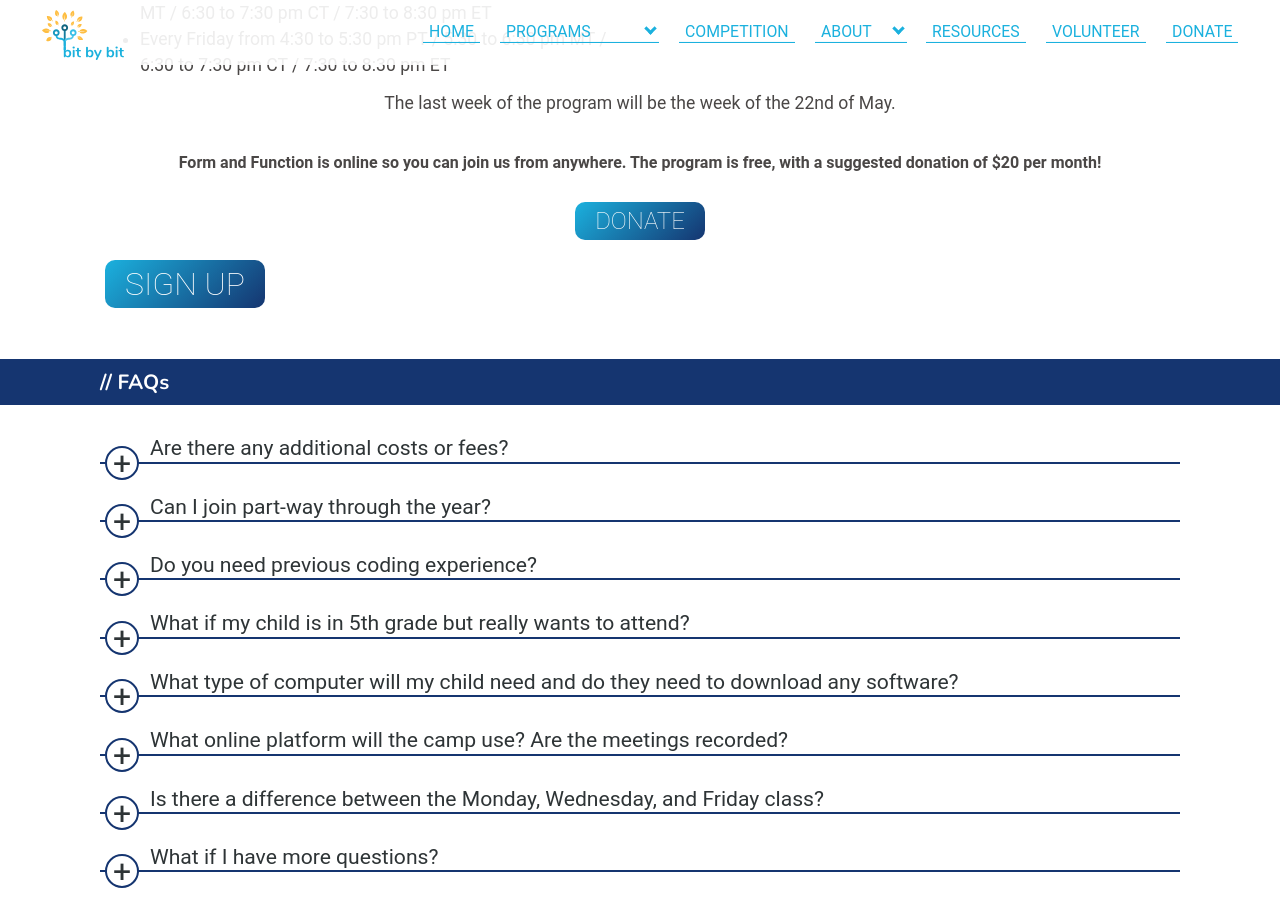
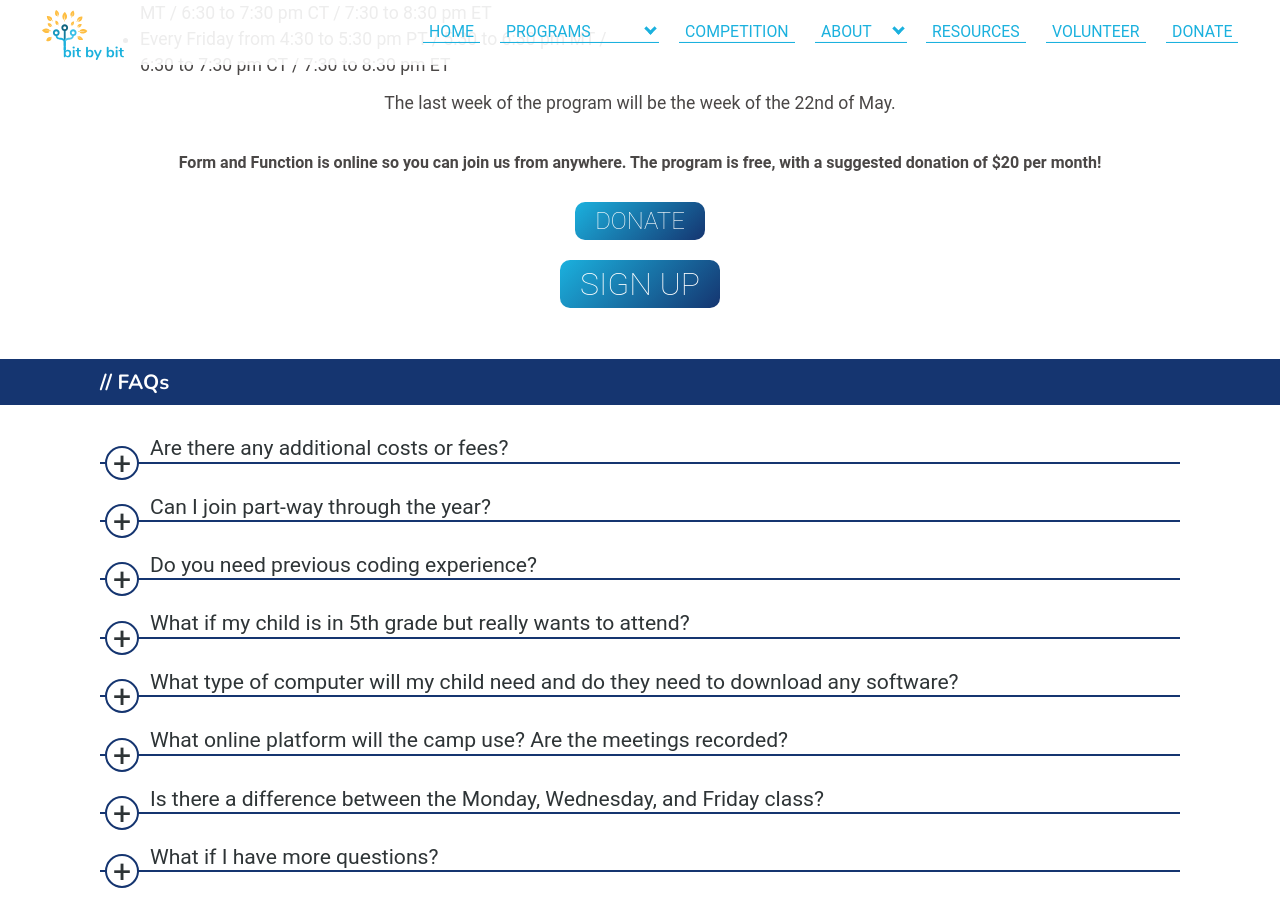
Before and after one commit to bit-by-bit-coding/bxb-website, a Jekyll site: the page built from formfunction.html, in a window 1280 px wide and 900 px high, scrolled down 1160 px. Built offline with Jekyll 4.4.1, drawn with Linux system fonts in a browser that asks for light colours; nearby versions of some CDN libraries; some web fonts are replaced.

Commit message:
Center "Sign Up" Button in Form and Function Page

```diff
--- a/formfunction.html
+++ b/formfunction.html
@@ -68,7 +68,7 @@
         </strong></p>
         <a class="middle-button" href="{{ 'donate.html' | relative_url | remove: '.html' }}">
             <button class="action-button mediumbutton">Donate</button></a>
-        <a href="https://docs.google.com/forms/d/17LjLYbPQjhnnSHzYDeMSYkUmUFlqZMBiH4jLRlVWIUc/viewform?edit_requested=true"
+        <a class="middle-button" href="https://docs.google.com/forms/d/17LjLYbPQjhnnSHzYDeMSYkUmUFlqZMBiH4jLRlVWIUc/viewform?edit_requested=true"
                         id="ff-signup">
                         <button class="action-button largebutton">Sign Up</button>
                     </a>
```
